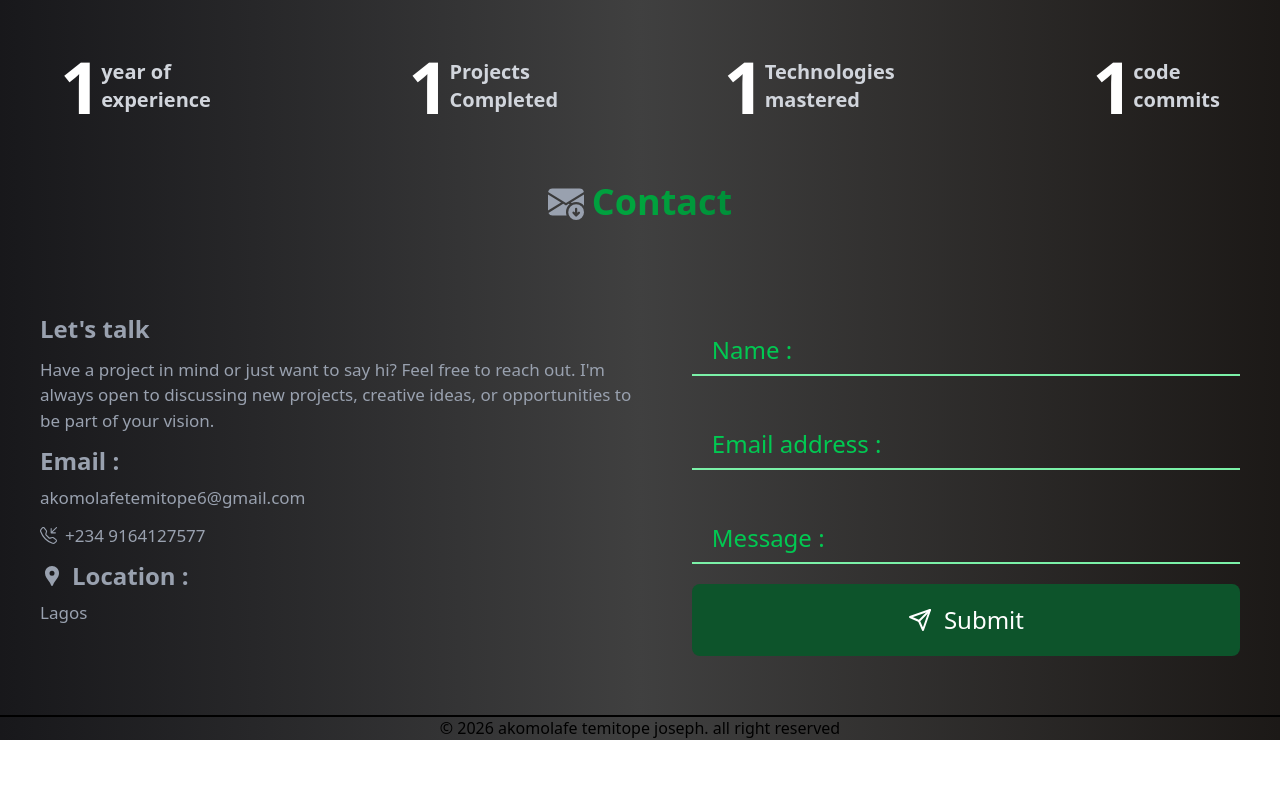
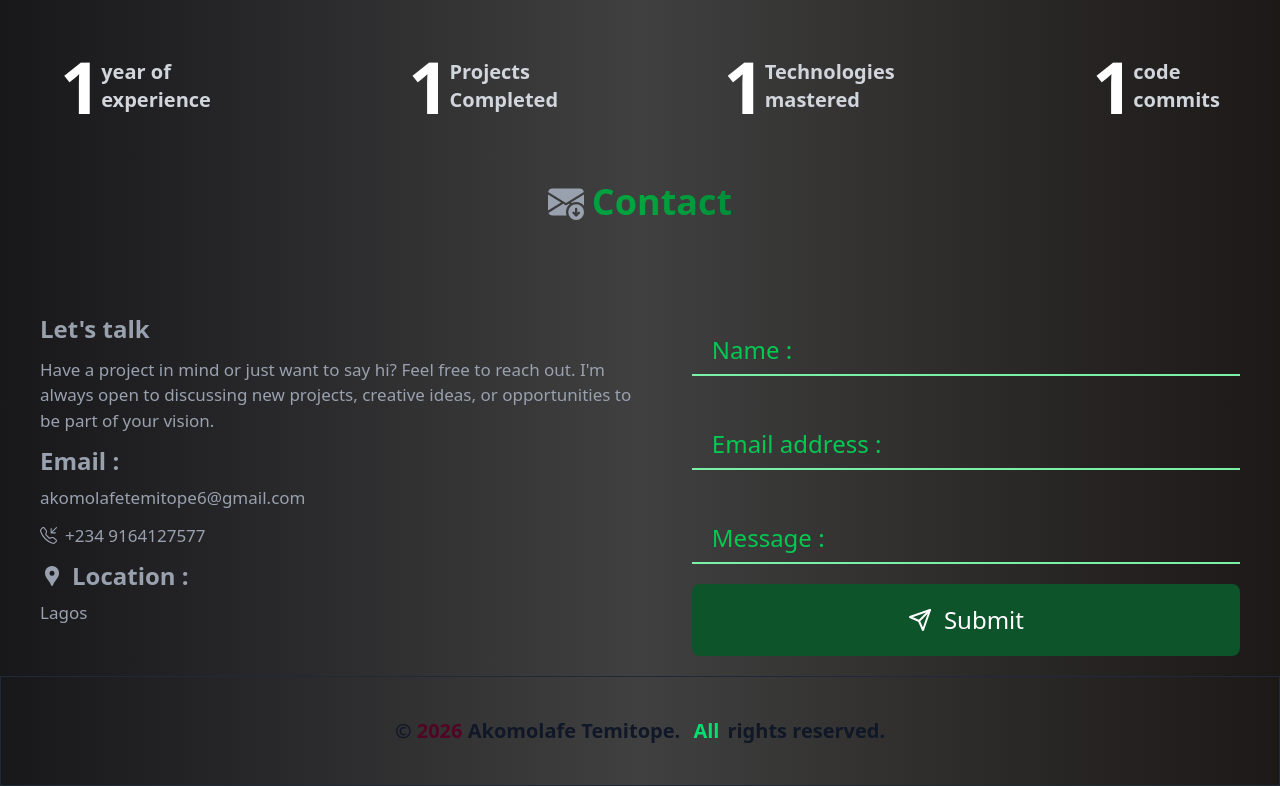
Before and after one commit to akomolafetemitopejoseph/portfolio-2, a React (Vite) app: page / in a window 1280 px wide. Shown: the part 3150-3936 px from the top of the page. Before the commit the page ends 3890 px from the top, so only its background shows below. Built offline with nearby package versions, Linux system fonts and the light colour scheme.

Commit message:
Added new content to footer

```diff
--- a/src/Components/Footer.jsx
+++ b/src/Components/Footer.jsx
@@ -1,15 +1,17 @@
-import React from 'react'
+import React from "react";
 
 const Footer = () => {
   return (
     <div>
-        <div className='ring-1 mt-10 mb-10'></div>
-        <div className='text-center'>
-            <p>&copy;  <span>2026</span> akomolafe temitope joseph. <span>all</span> right reserved</p>
+      <p
+        className="text-center text-sm lg:text-xl font-bold p-5 lg:p-10 border-1 border-gray-800 text-gray-900
+      "
+      >
+        &copy; <span className="text-pink-950">2026</span> Akomolafe Temitope.
+        <span className="text-green-400 mx-2"> All</span>rights reserved.
+      </p>
+    </div>
+  );
+};
 
-        </div>
-    </div>
-  )
-}
-
-export default Footer
+export default Footer;
```
